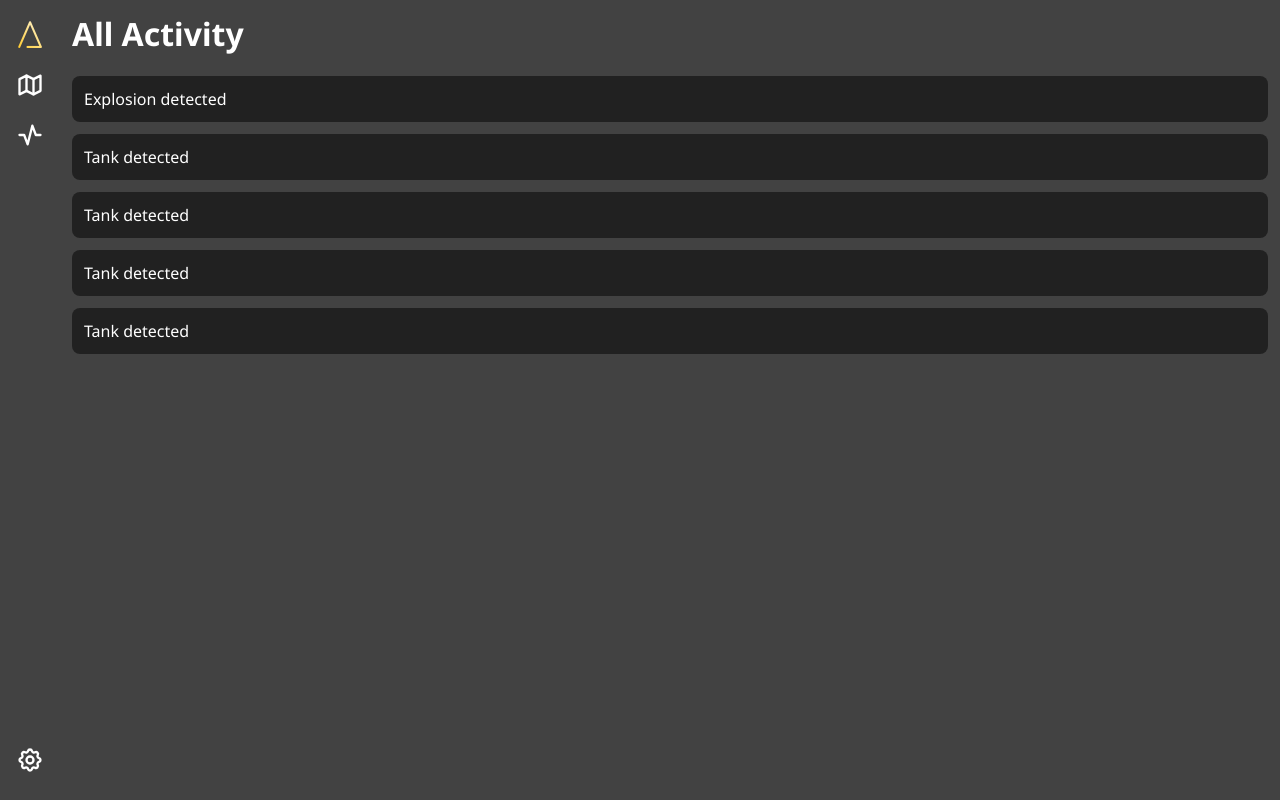
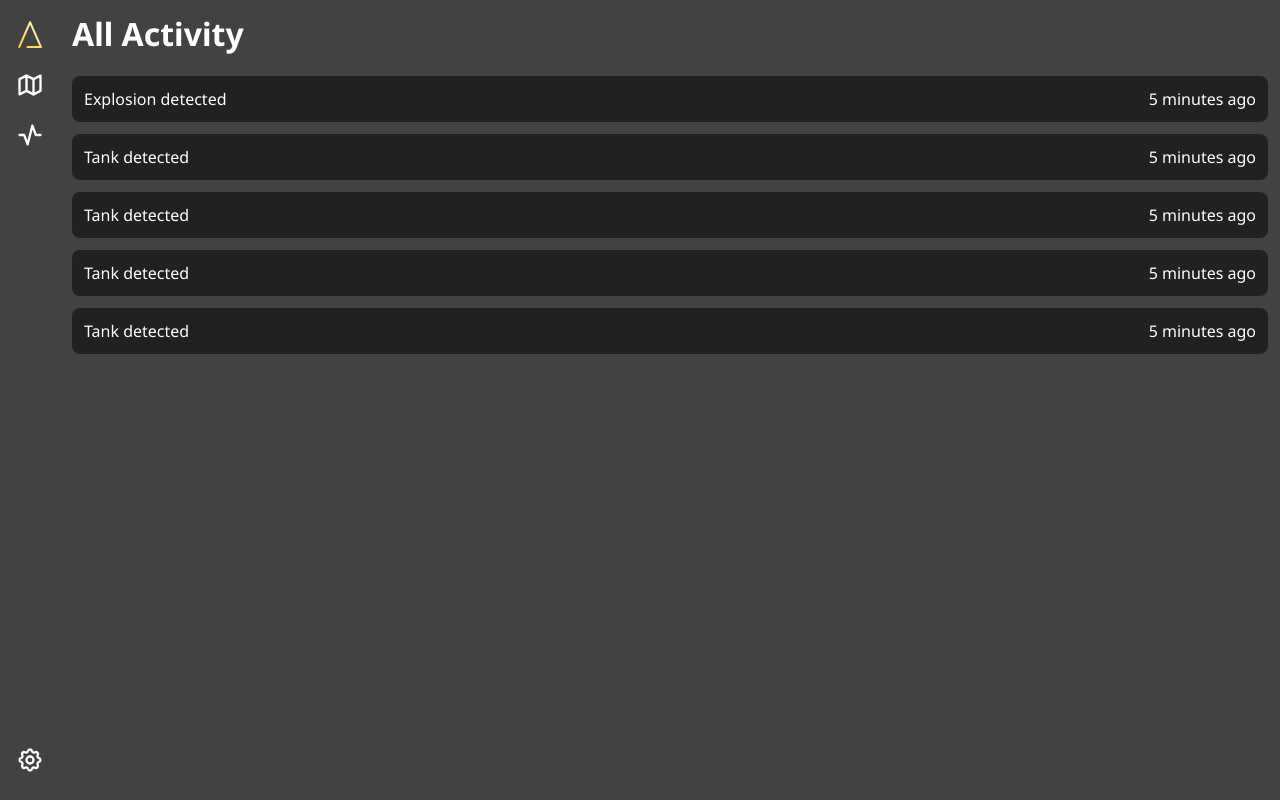
Before and after one commit to aurum-ai/nat-sec-hackathon-24, a Next.js app in the folder frontend/: page /activity in a window 1280 px wide. Built offline with nearby package versions, Linux system fonts and the light colour scheme.

Commit message:
Add timestamp to event summary

```diff
--- a/frontend/components/event-summary/event-summary.module.scss
+++ b/frontend/components/event-summary/event-summary.module.scss
@@ -1,3 +1,5 @@
 .container {
   cursor: pointer;
+  display: flex;
+  justify-content: space-between;
 }
--- a/frontend/components/event-summary/index.tsx
+++ b/frontend/components/event-summary/index.tsx
@@ -17,7 +17,8 @@ export default function EventSummary({ event, onClick }: EventSummaryProps) {
 
   return (
     <div className={styles.container} onClick={click}>
-      {event.description}
+      <span>{event.description}</span>
+      <span>{event.timestamp}</span>
     </div>
   );
 }
```
